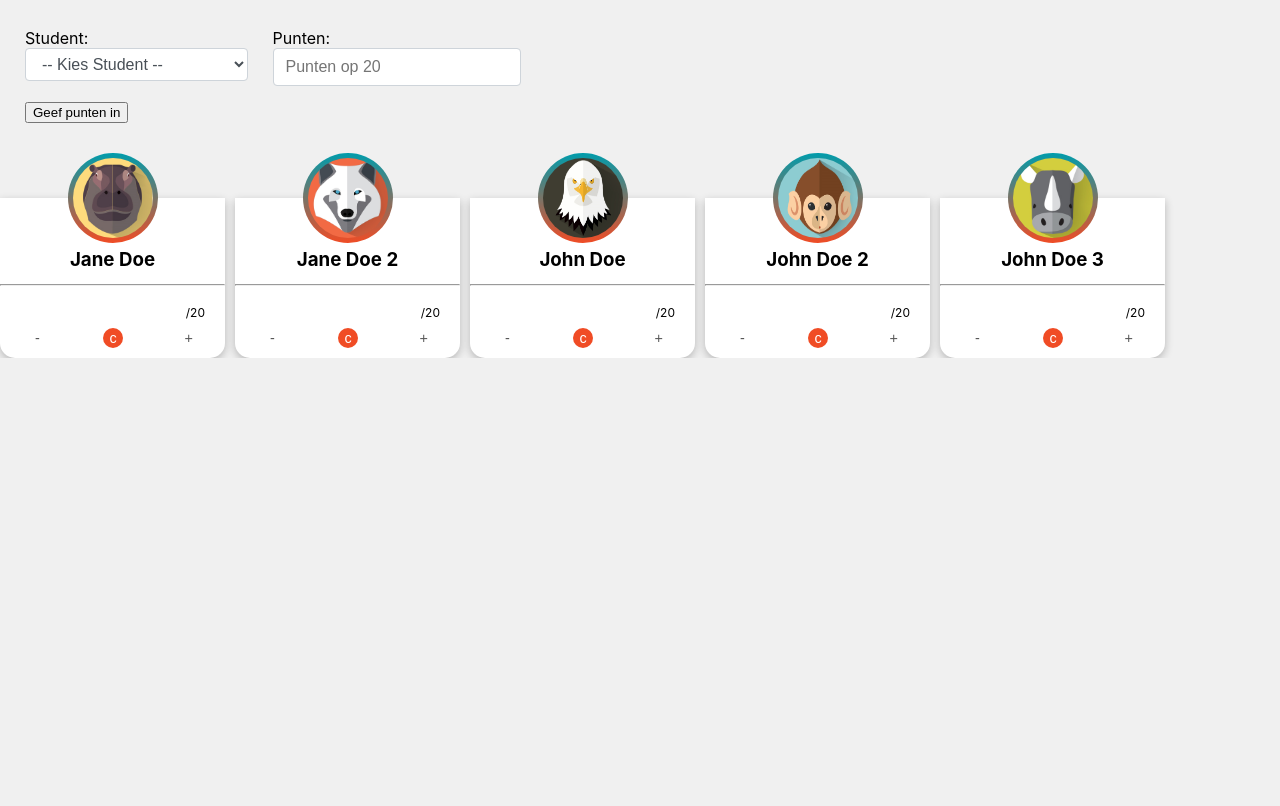
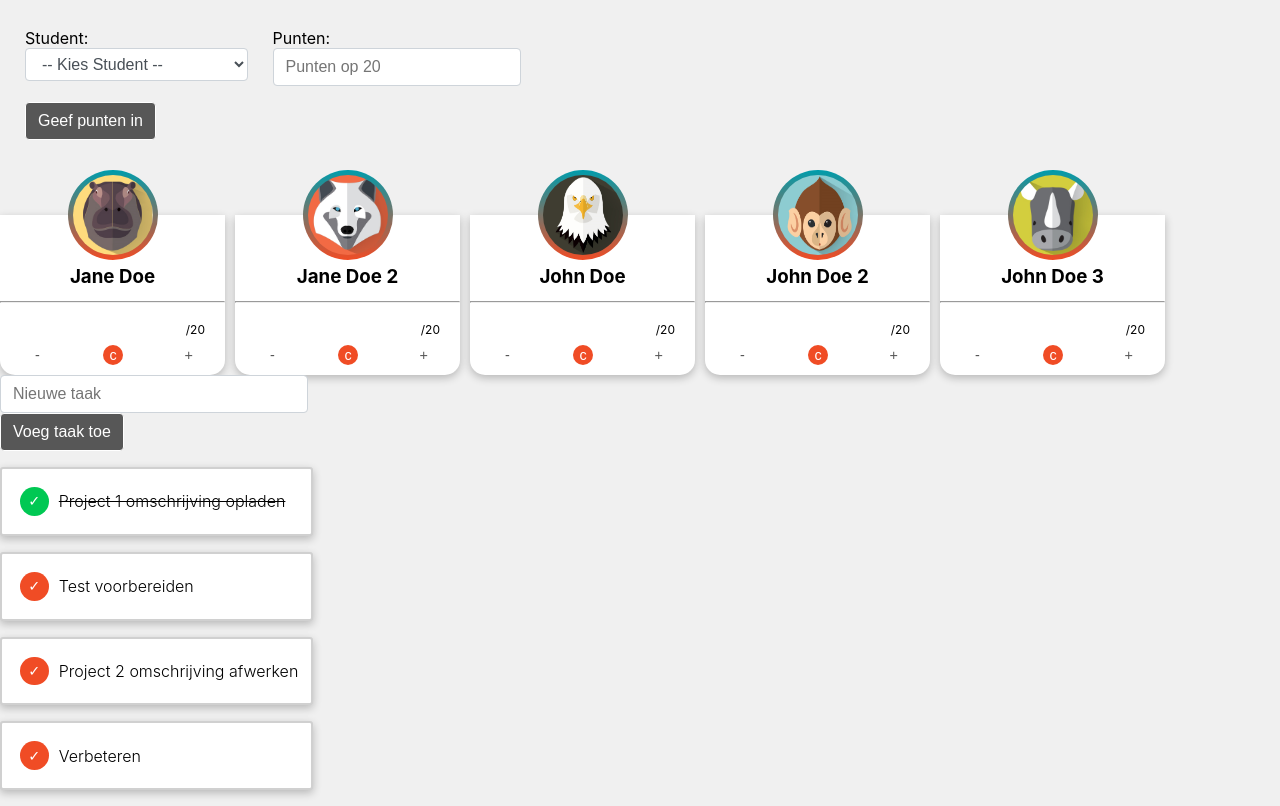
Before and after one commit to KevinVandeputte-TM/react_opdracht1, a React (Create React App) app: page / in a window 1280 px wide. Shown: the part 769-1575 px from the top of the page. Before the commit the page ends 1127 px from the top, so only its background shows below. Built offline with nearby package versions, Linux system fonts and the light colour scheme.

Commit message:
tasklist DnD

```diff
--- a/package.json
+++ b/package.json
@@ -7,6 +7,7 @@
     "@testing-library/react": "^12.1.3",
     "@testing-library/user-event": "^13.5.0",
     "react": "^17.0.2",
+    "react-beautiful-dnd": "^13.1.0",
     "react-dom": "^17.0.2",
     "react-google-maps": "^9.4.5",
     "react-scripts": "5.0.0",
--- a/src/App.js
+++ b/src/App.js
@@ -2,6 +2,7 @@ import React, { useState } from 'react';
 import './App.css';
 import Students from './components/Students';
 import SideBar from './components/SideBar';
+import TaskList from './components/TaskList';
 
 function App() {
 
@@ -9,6 +10,7 @@ function App() {
   //-- course info
   const courseInfo = [{
     teacher: "Florian Smeyers",
+    thumb:'./images/panther.png',
     class: '3WT',
     topic: 'React',
     logo:'./images/feature-react.png',
@@ -35,6 +37,18 @@ function App() {
   //-- for conditional rendenring
   const [courseClosed, setCourseClosed] = useState(false)
 
+  //-- tasksdata
+  const [tasks, setTasks] = useState([
+    {id:'1', description:'Project 1 omschrijving opladen', completed: true},
+    {id:'2', description:'Test voorbereiden', completed: false},
+    {id:'3', description:'Project 2 omschrijving afwerken', completed: false},
+    {id:'4', description:'Verbeteren', completed: false}
+  ])
+
+  //-- new task
+  const [newTask, setNewTask] = useState('');
+
+
 
   //----- FUNCTIONS AND HANDLERS -----//
   //-- close course
@@ -44,7 +58,6 @@ function App() {
 
   //-- add score to student
   function adjustScoreStudent(id, score){
-    console.log('I GET THIS: ', id + ' ' + score)
     //Find student in students array and set props of student
     const selectedstudent = students.filter((student) => student.id === parseInt(id))
     const grade = score * 5;
@@ -61,7 +74,6 @@ function App() {
 
   //-- Clear student grade
   function handleClearGrade(id){
-    console.log('KLIK ON CLEEAR GRADE')
     //Find student to change
     const selectedstudent = students.filter((student) => student.id === parseInt(id));
     selectedstudent[0].color1 = "#009cab";
@@ -108,6 +120,47 @@ function App() {
     adjustScoreStudent(id, score)
   }
 
+  // drag item in tasklist
+  function handleDragItem (result){
+    //Needed to check if the destination exist. Out of bound error
+    if(!result.destination) return;
+    // set tasks in new order.
+    const items = Array.from(tasks);
+    const [reorderedItem] = items.splice(result.source.index, 1);
+    items.splice(result.destination.index, 0, reorderedItem);
+    setTasks(items)
+  }
+
+  // toggle task completion
+  function handleToggleCompletion(index){
+    const items = Array.from(tasks);
+    const [toggledTask] = items.splice(index, 1);
+    toggledTask.completed = !toggledTask.completed
+    items.splice(index, 0, toggledTask)
+    setTasks(items)
+  }
+
+  //task input
+  function updateTaskInput(e){
+    const value = e.target.value
+    setNewTask(value)
+  }
+
+  //add task
+  function handleAddTask(){
+    if(!newTask){
+      return
+    } else{
+      const taskID = tasks.length + 1
+      const task = {id: taskID.toString(), description: newTask, completed: false}
+      const items = Array.from(tasks);
+      items.unshift(task)
+      setTasks(items)
+      setNewTask('')
+    }
+
+  }
+
 
   //--RETURN WITH PROPS TO PASS --//
   return (
@@ -125,6 +178,16 @@ function App() {
         clearGrade = {handleClearGrade}
         adjustGrade = {handleAdjustGrade}
       />
+      <TaskList
+        tasks = {tasks}
+        courseInfo = {courseInfo}
+        onDrag = {handleDragItem}
+        onToggleComplete = {handleToggleCompletion}
+        newTask = {newTask}
+        onInputTask = {updateTaskInput}
+        addTask={handleAddTask}
+
+      />
 
     </div>
 
--- a/src/components/Student.css
+++ b/src/components/Student.css
@@ -93,7 +93,28 @@
 }
 
 .btn{
-    display: block;
+    color: #fff;
+    background-color: #575757;
+    border-color: #575757;
+    display: inline-block;
+    font-weight: 400;
+    text-align: center;
+    vertical-align: middle;
+    cursor: pointer;
+    -webkit-user-select: none;
+    -moz-user-select: none;
+    -ms-user-select: none;
+    user-select: none;
+    border: 1px solid;
+    padding: 0.375rem 0.75rem;
+    font-size: 1rem;
+    line-height: 1.5;
+    border-radius: 0.25rem;
+    transition: color .15s ease-in-out,background-color .15s ease-in-out,border-color .15s ease-in-out,box-shadow .15s ease-in-out;
+}
+
+.btn:hover{
+    background-color: #009cab;
 }
 
 .ctrl-btn{
--- /dev/null
+++ b/src/components/TaskList.css
@@ -0,0 +1,72 @@
+.tasklist {
+    list-style: none;
+    padding-left: 0;
+  }
+
+  .tasklist li {
+    display: flex;
+    align-items: center;
+    border: solid 2px #d0d0d0;
+    border-radius: .2em;
+    padding: .5em .8em .5em .5em;
+    margin-bottom: 1em;
+    background-color: white;
+    box-shadow: rgba(0, 0, 0, 0.24) 0px 3px 8px;
+  }
+
+  .tasklist p {
+    max-width: none;
+    font-weight: 300;
+    margin: 0;
+  }
+
+  .task-thumb {
+    overflow: hidden;
+    flex-shrink: 0;
+    width: 2em;
+    height: 2em;
+    background-color: #e8e8e8;
+    padding: .5em;
+    margin-right: .5em;
+    border-radius: 50%;
+  }
+
+  .task-thumb img {
+    display: block;
+    width: 100%;
+    height: auto;
+  }
+
+  .btn-task{
+    margin: 10px;
+  }
+
+  .ctrl-btn-check{
+    display: inline-block;
+    cursor: pointer;
+    font-weight: 400;
+    width: 2em;
+    height: 2em;
+    font-size: 0.9rem;
+    border-radius: 50%;
+    background-color: #f04c25;
+    border: 1px solid transparent;
+    color: white;
+}
+
+.ctrl-btn-checked{
+    display: inline-block;
+    cursor: pointer;
+    font-weight: 400;
+    width: 2em;
+    height: 2em;
+    font-size: 0.9rem;
+    border-radius: 50%;
+    background-color: #00C853;
+    border: 1px solid transparent;
+    color: white;
+}
+
+.checked{
+    text-decoration: line-through;
+}
--- /dev/null
+++ b/src/components/TaskList.js
@@ -0,0 +1,67 @@
+import { DragDropContext, Droppable, Draggable } from 'react-beautiful-dnd';
+import './TaskList.css';
+
+const InputTask = (props) => {
+    return (
+        <div>
+            <div>
+                <input
+                    type = "text"
+                    className='form-control'
+                    placeholder='Nieuwe taak'
+                    onChange={props.onInputTask}
+                    value={props.newTask}
+                />
+            </div>
+            <div>
+                <input className='btn' type="submit" value="Voeg taak toe"
+                    onClick={(e) => props.addTask(e)}
+                />
+            </div>
+        </div>
+     );
+}
+
+
+
+const TaskList = (props) => {
+    return (
+        <div>
+            <div>
+                <InputTask
+                    onInputTask = {props.onInputTask}
+                    newTask = {props.newTask}
+                    addTask = {props.addTask}
+                />
+            </div>
+            <div>
+                <DragDropContext onDragEnd = {props.onDrag}>
+                    <Droppable droppableId="tasks">
+                        {(provided) => (
+                            <ul className="tasklist"  {...provided.droppableProps} ref={provided.innerRef}>
+                                {props.tasks.map((task, index) => (
+                                    <Draggable key={task.id} draggableId={task.id} index={index}>
+                                        {(provided) => (
+                                            <li ref={provided.innerRef} {...provided.draggableProps} {...provided.dragHandleProps}>
+                                                <div className='btn-task'>
+                                                    <button className={task.completed ? "ctrl-btn-checked" : 'ctrl-btn-check'} onClick={() => props.onToggleComplete(index)}> &#x2713; </button>
+                                                </div>
+                                                <p className={task.completed ? "checked" : null}>
+                                                    {task.description}
+                                                </p>
+                                            </li>
+                                        )}
+                                    </Draggable>
+                                ))}
+                                {provided.placeholder}
+                            </ul>
+                        )}
+                    </Droppable>
+                </DragDropContext>
+            </div>
+
+        </div>
+     );
+}
+
+export default TaskList;
```
Also changed, not shown: 1 other file (tests, documents, lock files or other folders).
